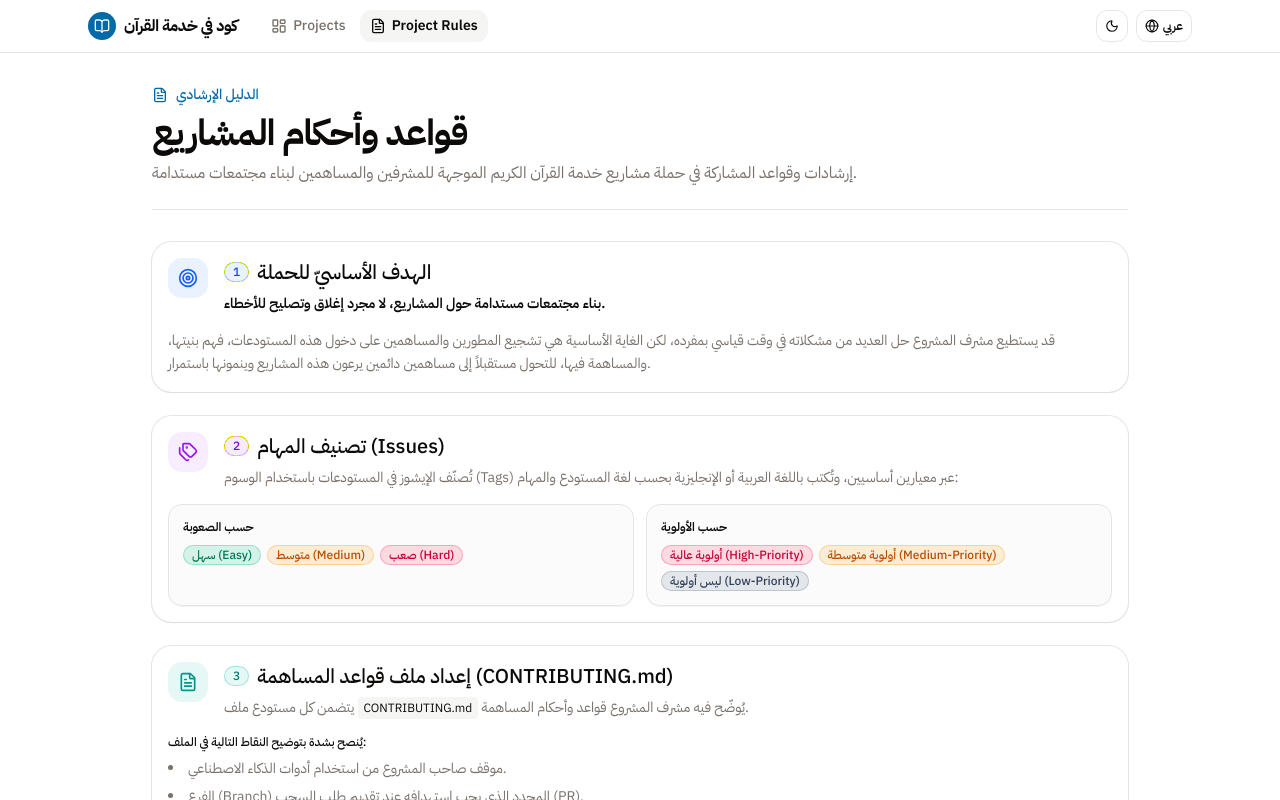
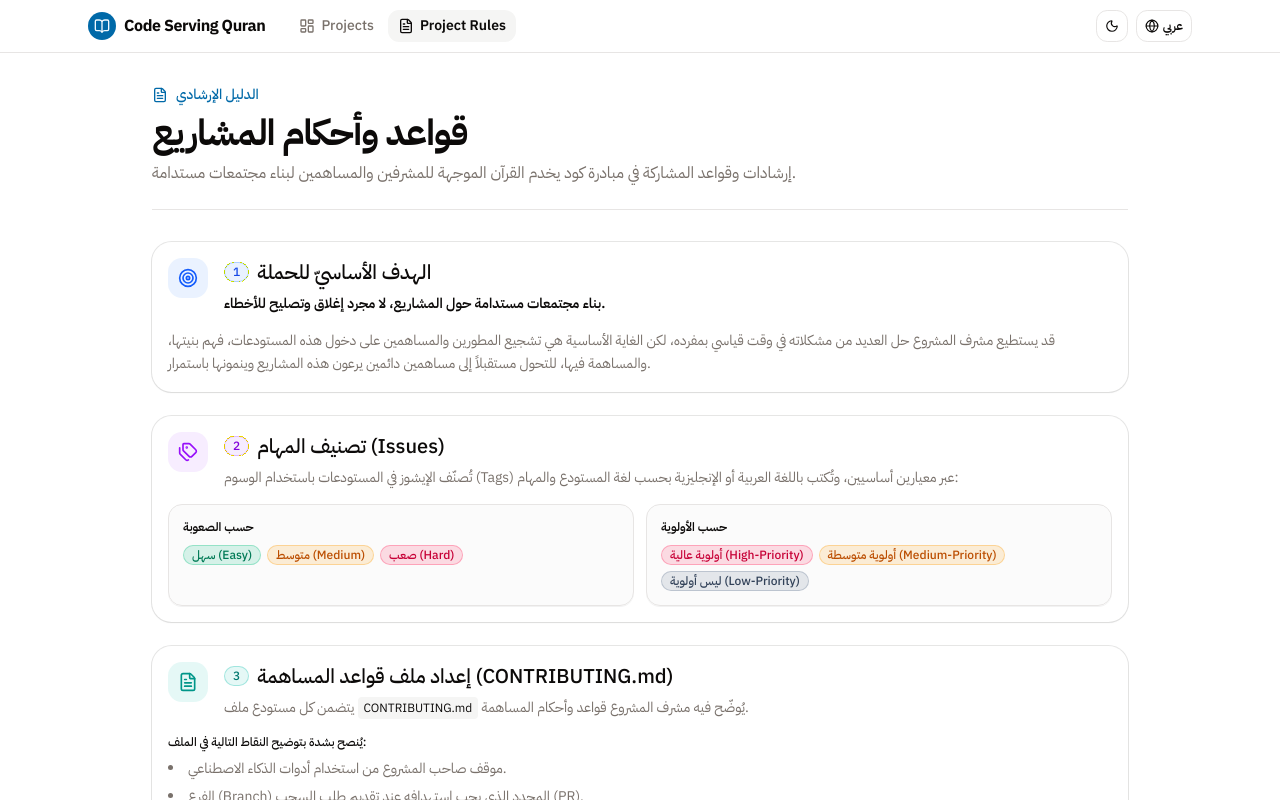
Before and after one commit to hadealahmad/codeinserviceofquran, a Next.js app: page /rules in a window 1280 px wide. Shown: the top 800 px of the page. Built offline with nearby package versions, Linux system fonts and the light colour scheme.

Commit message:
fix: update app name to كود يخدم القرآن and adjust period stats labels

```diff
--- a/src/app/layout.tsx
+++ b/src/app/layout.tsx
@@ -13,9 +13,9 @@ const ibmPlexSansArabic = IBM_Plex_Sans_Arabic({
 });
 
 export const metadata: Metadata = {
-  title: "Issue Tracker | Code In Service of Quran",
+  title: "كود يخدم القرآن | Code Serving Quran",
   description:
-    "Dashboard for tracking issues and PRs across Code In Service of Quran repositories on GitHub",
+    "Dashboard for tracking issues and PRs across Code Serving Quran repositories on GitHub",
 };
 
 export default function RootLayout({
--- a/src/app/rules/page.tsx
+++ b/src/app/rules/page.tsx
@@ -14,7 +14,7 @@ import { Card, CardContent, CardHeader, CardTitle } from "@/components/ui/card"
 import { Navbar } from "@/components/navbar"
 
 export const metadata: Metadata = {
-  title: "قواعد المشاريع | خدمةً للقرآن",
+  title: "قواعد المشاريع | كود يخدم القرآن",
   description: "إرشادات وقواعد حملة المشاريع القرآنية للمشرفين والمساهمين",
 }
 
@@ -35,7 +35,7 @@ export default function RulesPage() {
             قواعد وأحكام المشاريع
           </h1>
           <p className="text-muted-foreground text-base max-w-3xl">
-            إرشادات وقواعد المشاركة في حملة مشاريع خدمة القرآن الكريم الموجهة للمشرفين والمساهمين لبناء مجتمعات مستدامة.
+            إرشادات وقواعد المشاركة في مبادرة كود يخدم القرآن الموجهة للمشرفين والمساهمين لبناء مجتمعات مستدامة.
           </p>
         </div>
 
--- a/src/components/navbar.tsx
+++ b/src/components/navbar.tsx
@@ -75,7 +75,7 @@ export function Navbar({
                 <BookOpen className="size-4" />
               </div>
               <span className="hidden sm:inline text-sm font-bold tracking-tight sm:text-base whitespace-nowrap">
-                كود في خدمة القرآن
+                {t("كود يخدم القرآن", "Code Serving Quran")}
               </span>
             </Link>
 
--- a/src/components/repo-stats.tsx
+++ b/src/components/repo-stats.tsx
@@ -42,13 +42,13 @@ export function RepoStats({ data }: { data: ProjectData }) {
       dotBg: "bg-purple-500",
     },
     {
-      label: t("برات في 30 يوم", "PRs in 30d"),
+      label: t("برات في الفترة", "PRs in Period"),
       value: prsInPeriod,
       color: "text-indigo-600 dark:text-indigo-400",
       dotBg: "bg-indigo-500",
     },
     {
-      label: t("مغلقة في 30 يوم", "Closed in 30d"),
+      label: t("مغلقة في الفترة", "Closed in Period"),
       value: closedInPeriod,
       color: "text-rose-600 dark:text-rose-400",
       dotBg: "bg-rose-500",
--- a/src/components/stats-section.tsx
+++ b/src/components/stats-section.tsx
@@ -10,6 +10,7 @@ import {
 } from "lucide-react"
 import { Card, CardContent } from "@/components/ui/card"
 import { useLanguage } from "@/lib/language-context"
+import { STATS_PERIOD_LABEL, STATS_PERIOD_LABEL_EN } from "@/lib/stats"
 import { cn } from "@/lib/utils"
 import type { ProjectData } from "@/lib/github/types"
 
@@ -39,7 +40,7 @@ export function StatsSection({
     closedInPeriod += section.data?.stats.closedInPeriod ?? 0
   }
 
-  const periodLabel = t("آخر 30 يومًا", "Last 30 days")
+  const periodLabel = t(STATS_PERIOD_LABEL, STATS_PERIOD_LABEL_EN)
 
   const items = [
     {
--- a/src/lib/stats.ts
+++ b/src/lib/stats.ts
@@ -4,3 +4,4 @@ export const STATS_PERIOD = {
 } as const
 
 export const STATS_PERIOD_LABEL = "10 أغسطس – 10 أكتوبر 2026"
+export const STATS_PERIOD_LABEL_EN = "10 Aug – 10 Oct 2026"
```
Also changed, not shown: 1 other file (tests, documents, lock files or other folders).
